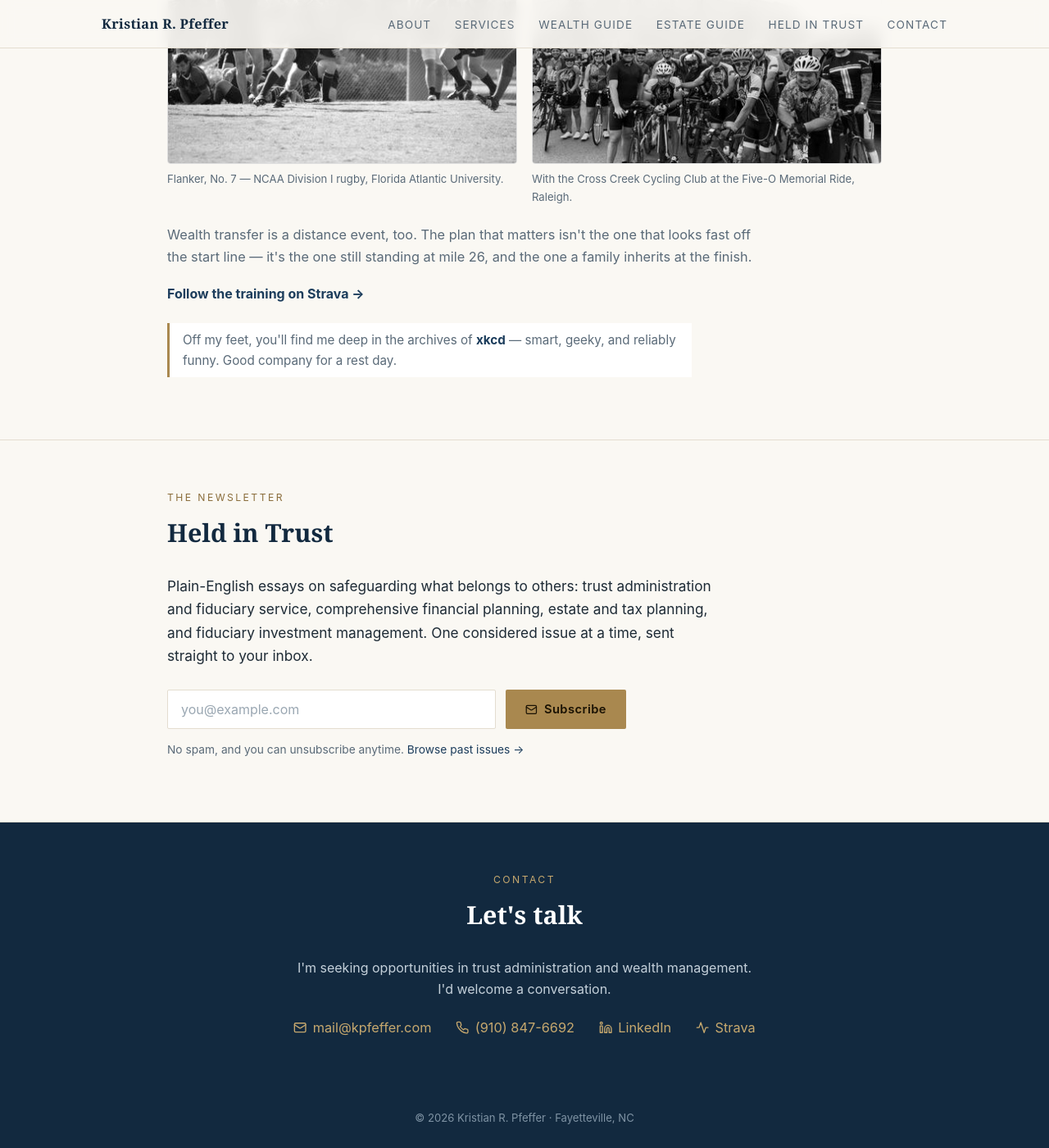
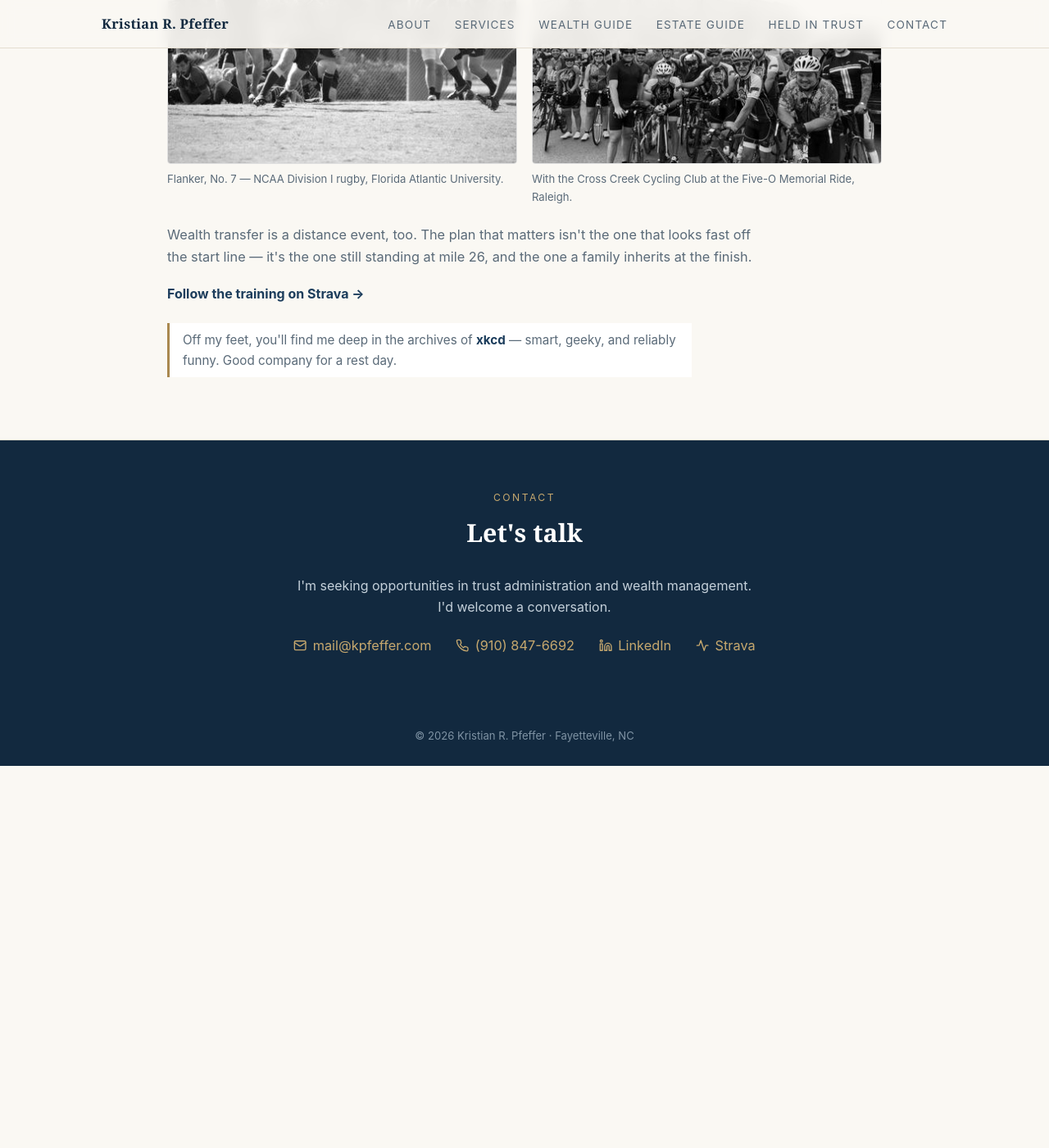
Before and after one commit to pfefferkris/pfefferkris.github.io, a Jekyll site: the page index.html, which Jekyll copies as it is, in a window 1280 px wide and 1400 px high, scrolled down 5094 px. Shown: the whole window at 82% size. Built offline with Jekyll 4.4.1, drawn with Linux system fonts in a browser that asks for light colours; after the commit the page ends 6028 px from its top, so only the background shows below that.

Commit message:
Remove redundant subscribe form from homepage; keep single subscribe under Held in Trust

```diff
--- a/index.html
+++ b/index.html
@@ -165,19 +165,6 @@
   .contact-row{display:flex; justify-content:center; flex-wrap:wrap; gap:10px 30px; margin-top:20px; font-size:1.02rem}
 
   footer{background:var(--navy); color:#7f93a4; text-align:center; padding:26px 0; font-size:.82rem}
-
-  /* Subscribe */
-  .sr-only{position:absolute;width:1px;height:1px;padding:0;margin:-1px;overflow:hidden;clip:rect(0,0,0,0);white-space:nowrap;border:0}
-  #subscribe .lead{max-width:680px}
-  .subscribe-form{display:flex; flex-wrap:wrap; gap:12px; margin-top:26px; max-width:560px}
-  .subscribe-form input[type=email]{flex:1 1 260px; min-width:0; padding:13px 16px; border:1px solid var(--line);
-    border-radius:2px; font-size:1rem; background:#fff; color:var(--ink); font-family:inherit}
-  .subscribe-form input[type=email]::placeholder{color:#9aa7b2}
-  .subscribe-form input[type=email]:focus{outline:2px solid var(--gold); outline-offset:1px; border-color:var(--gold)}
-  .subscribe-form button.cta.primary{border:none; cursor:pointer; font-family:inherit}
-  .subscribe-note{margin-top:14px; font-size:.86rem; color:var(--muted)}
-  .subscribe-note a{color:var(--navy-2)} .subscribe-note a:hover{color:var(--gold)}
-  @media(max-width:480px){.subscribe-form button.cta.primary{flex:1 1 100%}}
 
   /* Off the clock */
   .milestones{margin-top:24px; border-top:1px solid var(--line)}
@@ -448,20 +435,6 @@
   </div>
 </section>
 
-<section id="subscribe">
-  <div class="wrap">
-    <p class="kicker">The Newsletter</p>
-    <h2>Held in Trust</h2>
-    <p class="lead">Plain-English essays on safeguarding what belongs to others: trust administration and fiduciary service, comprehensive financial planning, estate and tax planning, and fiduciary investment management. One considered issue at a time, sent straight to your inbox.</p>
-    <form action="https://buttondown.com/api/emails/embed-subscribe/pfefferk" method="post" class="embeddable-buttondown-form subscribe-form" target="_blank">
-      <label class="sr-only" for="bd-email">Email address</label>
-      <input type="email" name="email" id="bd-email" placeholder="you@example.com" required autocomplete="email">
-      <button type="submit" class="cta primary"><svg class="ic" viewBox="0 0 24 24" aria-hidden="true"><rect x="2" y="4" width="20" height="16" rx="2"/><path d="m22 7-8.97 5.7a1.94 1.94 0 0 1-2.06 0L2 7"/></svg>Subscribe</button>
-    </form>
-    <p class="subscribe-note">No spam, and you can unsubscribe anytime. <a href="newsletter/">Browse past issues &rarr;</a></p>
-  </div>
-</section>
-
 <section id="contact">
   <div class="wrap">
     <p class="kicker">Contact</p>
```
